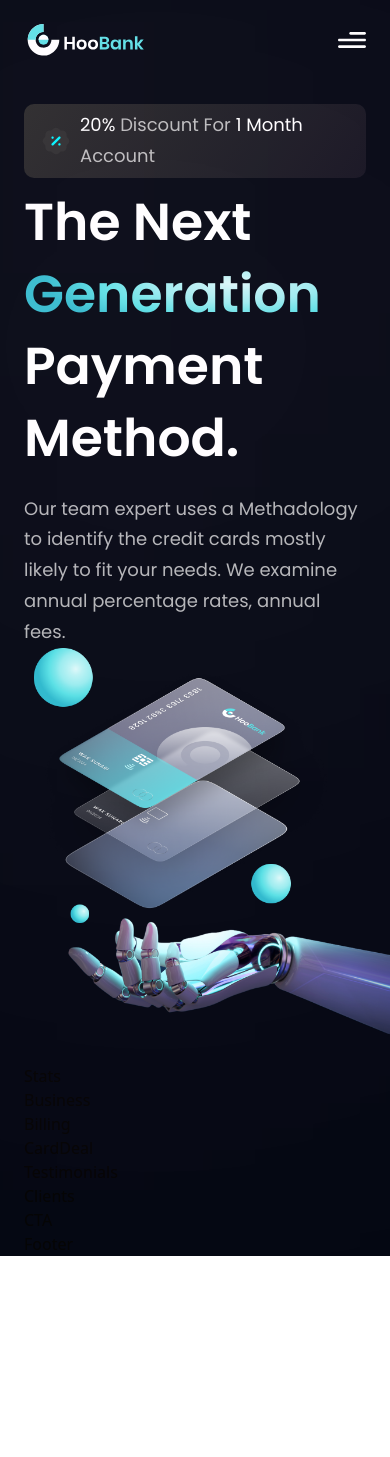
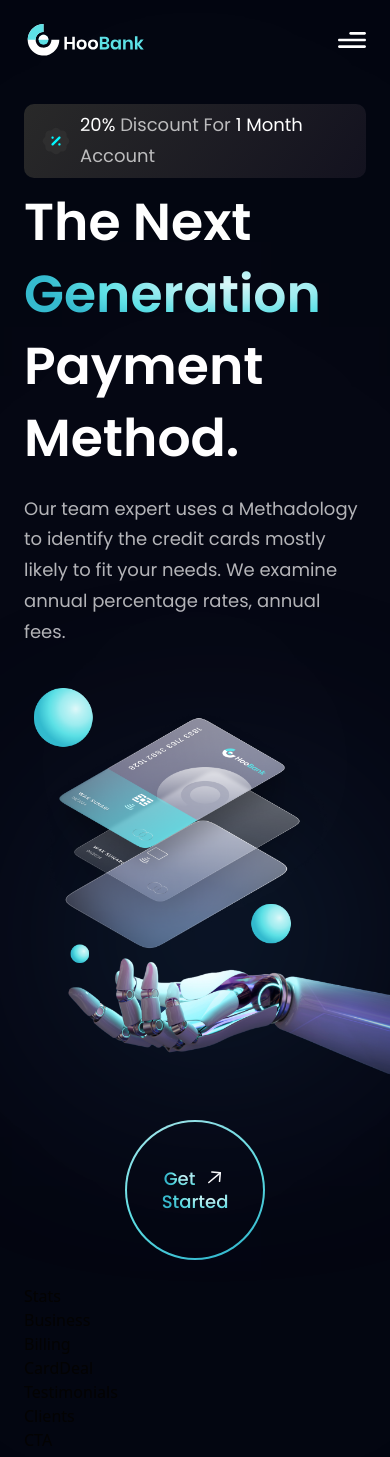
Before and after one commit to mohamud-eslan/react_tailwindcss, a React (Vite) app: page / in a window 390 px wide. Shown: the top 1457 px of the page. Before the commit the page ends 1256 px from the top, so only its background shows below. Built offline with nearby package versions, Linux system fonts and the light colour scheme.

Commit message:
new div added

```diff
--- a/src/components/Hero.jsx
+++ b/src/components/Hero.jsx
@@ -32,12 +32,16 @@
             We examine annual percentage rates, annual fees.
           </p>
       </div>
-      <div>
+      <div className={`flex-1 flex ${styles.flexCenter} md:my-0 my-10 relative`}>
         <img src={robot} alt="billing" className="w-[100%] h-[100%] relative z-[5]" />
         <div className="absolute z-[0] w-[40%] h-[35%] top-0 pink__gradient" />
         <div className="absolute z-[1] w-[80%] h-[80%] rounded-full bottom-40 white__gradient" />
+        <div className="absolute z-[0] w-[50%] h-[50%] right-20 bottom-20  blue__gradient" />
 
+      </div>
 
+      <div className={`ss:hidden ${styles.flexCenter}`}>
+            <GetStarted />
       </div>
     </section>
   )
```
